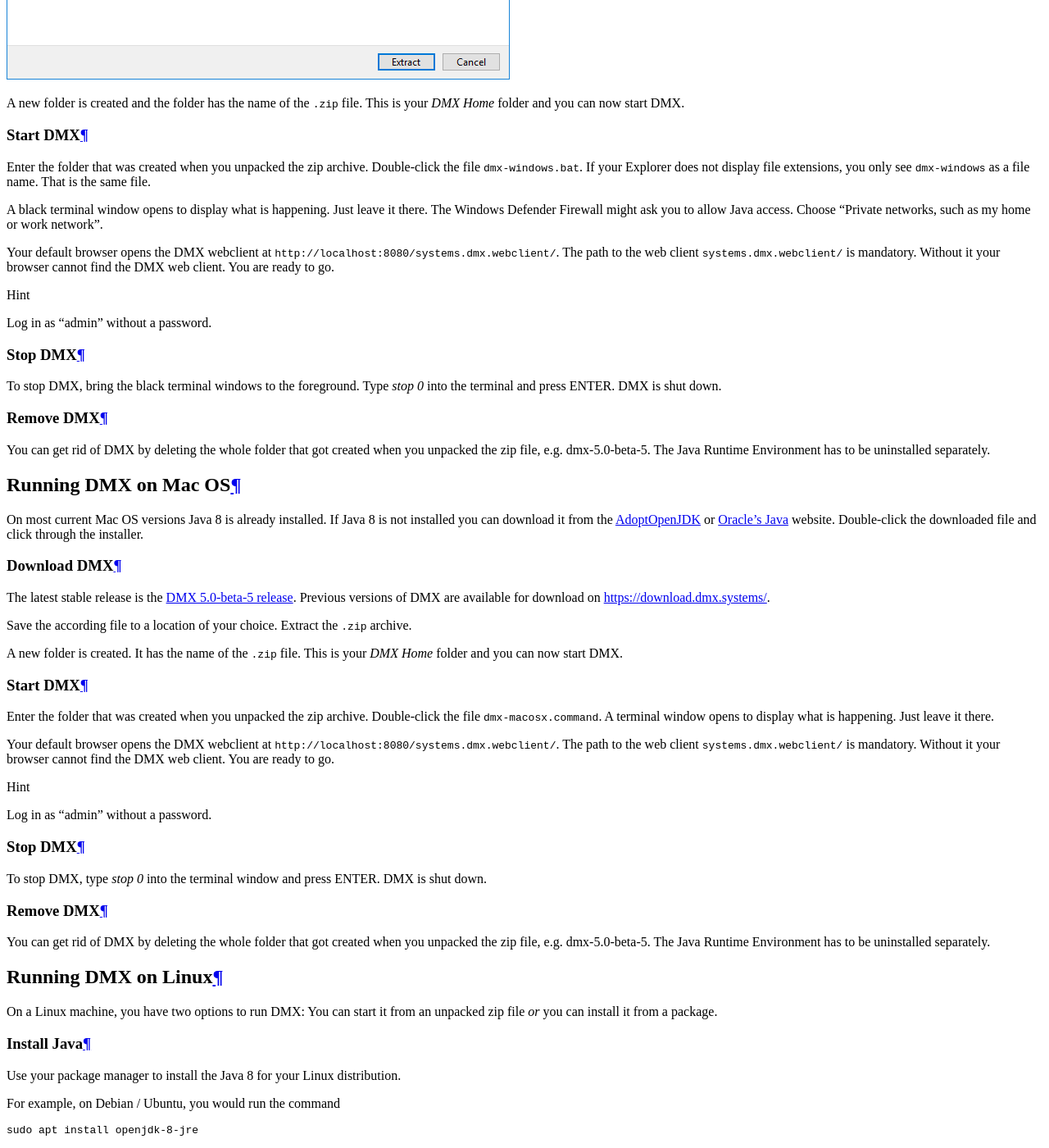
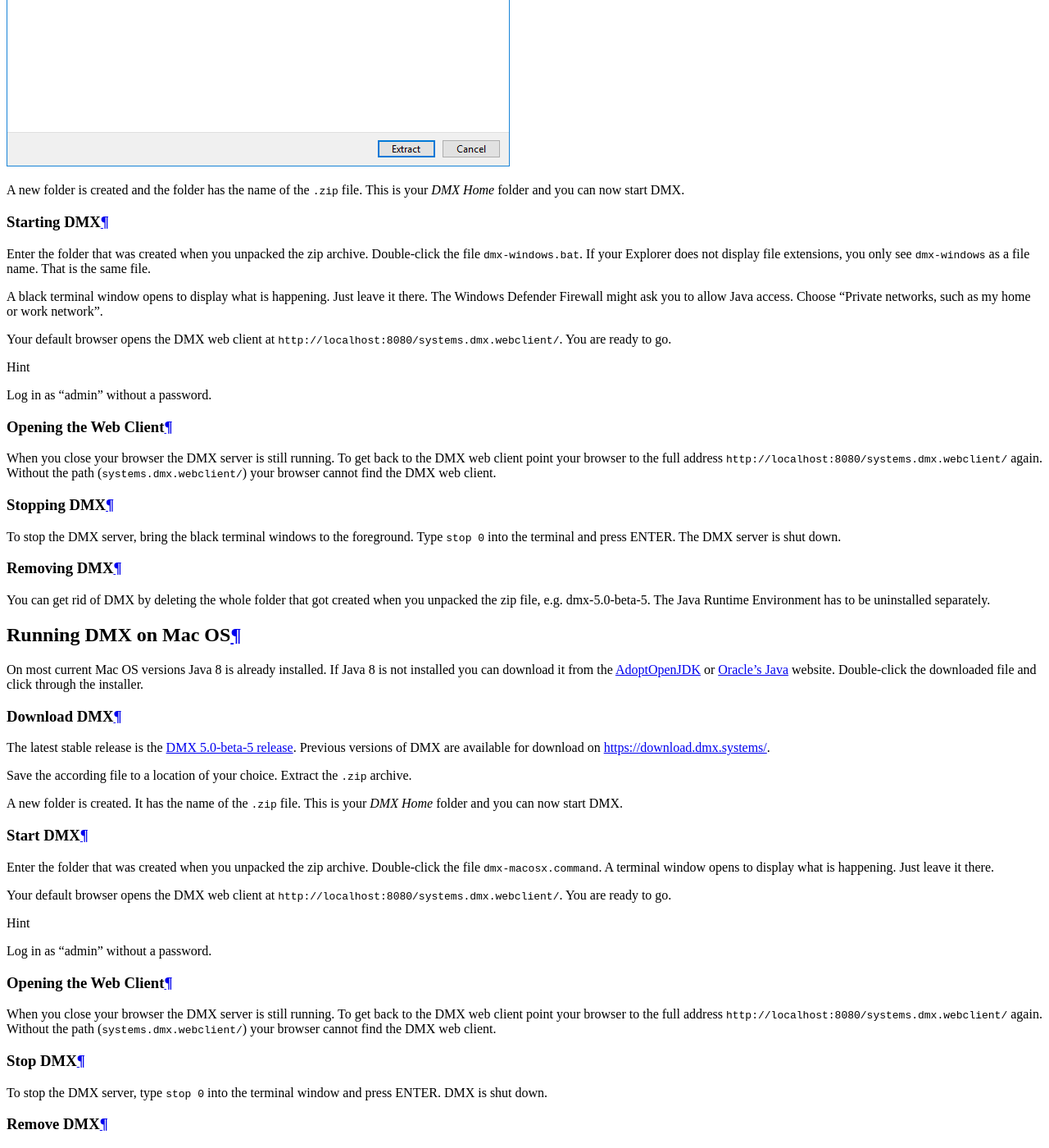
Before and after one commit to dmx-systems/dmx-documentation, a Sphinx documentation site: the page built from docs/install.rst, in a window 1280 px wide and 1400 px high, scrolled down 1960 px. Shown: the whole window at 82% size. Built offline with Sphinx 7.4.7 and the Read the Docs theme 2.0.0, drawn with Linux system fonts in a browser that asks for light colours; some of the changed text lies outside the part shown.

Commit message:
Added distinction between web client and server

```diff
--- a/docs/install.rst
+++ b/docs/install.rst
@@ -6,6 +6,11 @@
 
 DMX is built on the Java Platform which can be installed on many operating systems.
 On this page we have covered how to run DMX on :ref:`Windows <installation-windows>`, :ref:`Mac OS <installation-macos>` and :ref:`Linux <installation-linux>`.
+
+DMX is a web application.
+It runs on a server and you access it with a browser.
+If you run DMX locally on your computer a local webserver is started on your machine.
+This server runs independently from your browser.
 
 .. _installation-windows:
 
@@ -37,8 +42,8 @@
 A new folder is created and the folder has the name of the ``.zip`` file.
 This is your *DMX Home* folder and you can now start DMX.
 
-Start DMX
-=========
+Starting DMX
+============
 
 Enter the folder that was created when you unpacked the zip archive.
 Double-click the file ``dmx-windows.bat``.
@@ -50,22 +55,27 @@
 The Windows Defender Firewall might ask you to allow Java access.
 Choose "Private networks, such as my home or work network".
 
-Your default browser opens the DMX webclient at ``http://localhost:8080/systems.dmx.webclient/``.
-The path to the web client ``systems.dmx.webclient/`` is mandatory.
-Without it your browser cannot find the DMX web client.
+Your default browser opens the DMX web client at ``http://localhost:8080/systems.dmx.webclient/``.
 You are ready to go.
 
 .. hint:: Log in as "admin" without a password.
 
-Stop DMX
-========
+Opening the Web Client
+======================
 
-To stop DMX, bring the black terminal windows to the foreground.
-Type `stop 0` into the terminal and press ENTER.
-DMX is shut down.
+When you close your browser the DMX server is still running.
+To get back to the DMX web client point your browser to the full address ``http://localhost:8080/systems.dmx.webclient/`` again.
+Without the path (``systems.dmx.webclient/``) your browser cannot find the DMX web client.
 
-Remove DMX
-==========
+Stopping DMX
+============
+
+To stop the DMX server, bring the black terminal windows to the foreground.
+Type ``stop 0`` into the terminal and press ENTER.
+The DMX server is shut down.
+
+Removing DMX
+============
 
 You can get rid of DMX by deleting the whole folder that got created when you unpacked the zip file, e.g. dmx-5.0-beta-5.
 The Java Runtime Environment has to be uninstalled separately.
@@ -100,16 +110,21 @@
 A terminal window opens to display what is happening.
 Just leave it there.
 
-Your default browser opens the DMX webclient at ``http://localhost:8080/systems.dmx.webclient/``.
-The path to the web client ``systems.dmx.webclient/`` is mandatory.
-Without it your browser cannot find the DMX web client.
+Your default browser opens the DMX web client at ``http://localhost:8080/systems.dmx.webclient/``.
 You are ready to go.
 
 .. hint:: Log in as "admin" without a password.
 
+Opening the Web Client
+======================
+
+When you close your browser the DMX server is still running.
+To get back to the DMX web client point your browser to the full address ``http://localhost:8080/systems.dmx.webclient/`` again.
+Without the path (``systems.dmx.webclient/``) your browser cannot find the DMX web client.
+
 Stop DMX
 ========
-To stop DMX, type `stop 0` into the terminal window and press ENTER.
+To stop the DMX server, type ``stop 0`` into the terminal window and press ENTER.
 DMX is shut down.
 
 Remove DMX
@@ -179,17 +194,24 @@
     ~/Downloads $ cd dmx-5.0-beta-5
     ~/Downloads/cd dmx-5.0-beta-5 $ ./dmx-linux.sh
 
-Your default browser opens the DMX webclient at ``http://localhost:8080/systems.dmx.webclient/``.
+Your default browser opens the DMX web client at ``http://localhost:8080/systems.dmx.webclient/``.
 The path to the web client ``systems.dmx.webclient/`` is mandatory.
 Without it your browser cannot find the DMX web client.
 You are ready to go.
 
 .. hint:: Log in as "admin" without a password.
 
+Opening the Web Client
+======================
+
+When you close your browser the DMX server is still running.
+To get back to the DMX web client point your browser to the full address ``http://localhost:8080/systems.dmx.webclient/`` again.
+Without the path (``systems.dmx.webclient/``) your browser cannot find the DMX web client.
+
 Stop DMX
 --------
 
-To stop DMX, press CTRL + C in the terminal you started it in.
+To stop the DMX server, press ``CTRL + C`` in the terminal you started it in.
 DMX is shut down.
 
 Remove DMX
```
